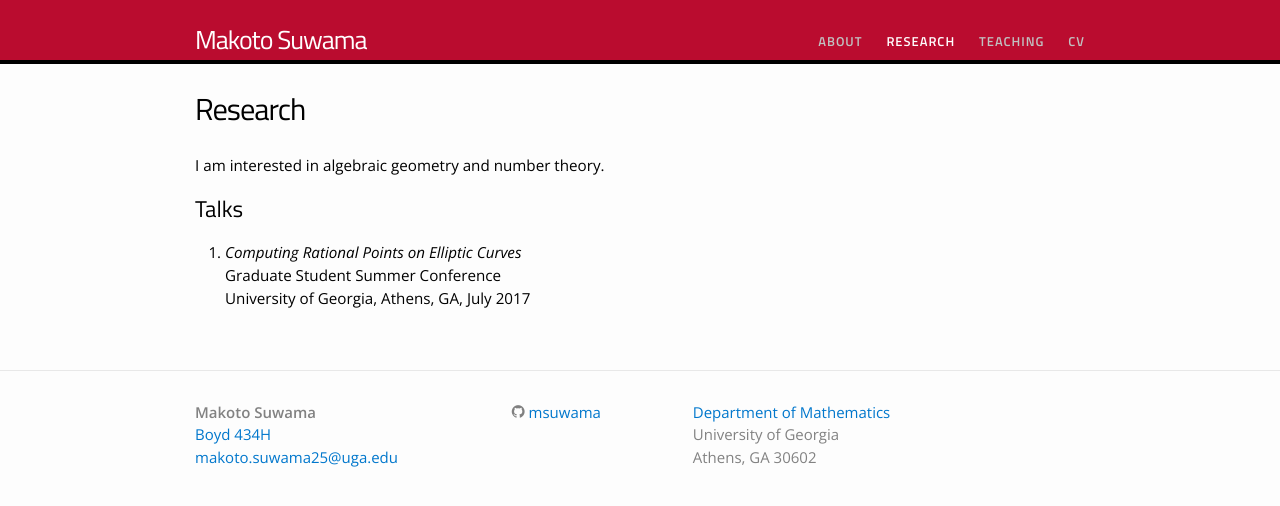
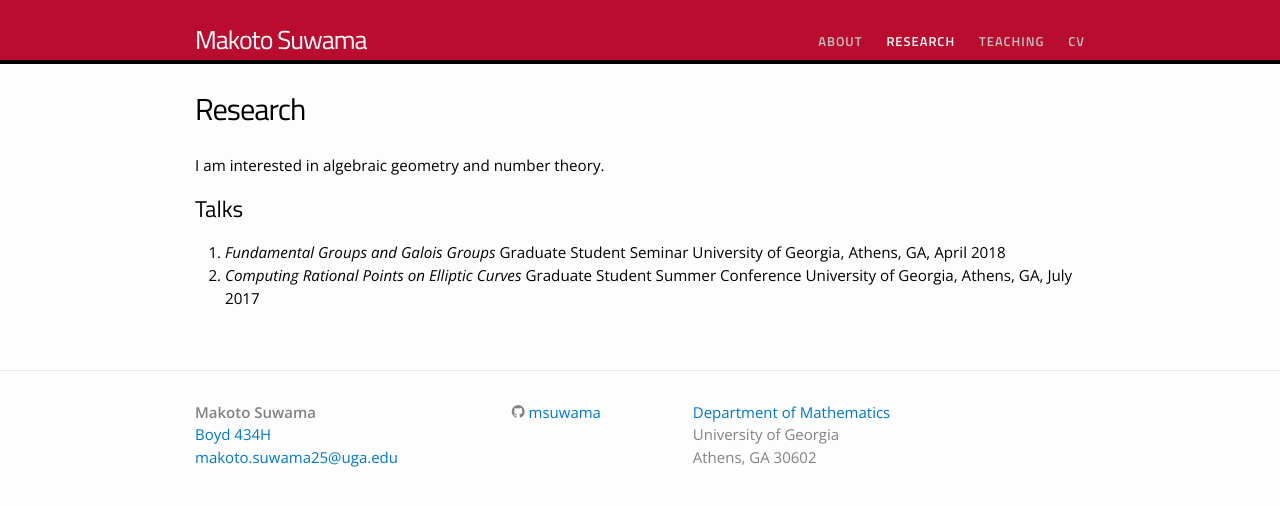
Before and after one commit to msuwama/oldwebsite, a Jekyll site: the page built from research.md, in a window 1280 px wide. Shown: the top 506 px of the page. Built offline with Jekyll 4.4.1, drawn with Linux system fonts in a browser that asks for light colours; some web fonts are replaced.

Commit message:
added talk

```diff
--- a/research.md
+++ b/research.md
@@ -7,6 +7,9 @@ category: Research
 I am interested in algebraic geometry and number theory.
 
 ## Talks
-1. *Computing Rational Points on Elliptic Curves*
+1. *Fundamental Groups and Galois Groups*
+    Graduate Student Seminar
+	University of Georgia, Athens, GA, April 2018
+2. *Computing Rational Points on Elliptic Curves*
 	Graduate Student Summer Conference
 	University of Georgia, Athens, GA, July 2017
```
